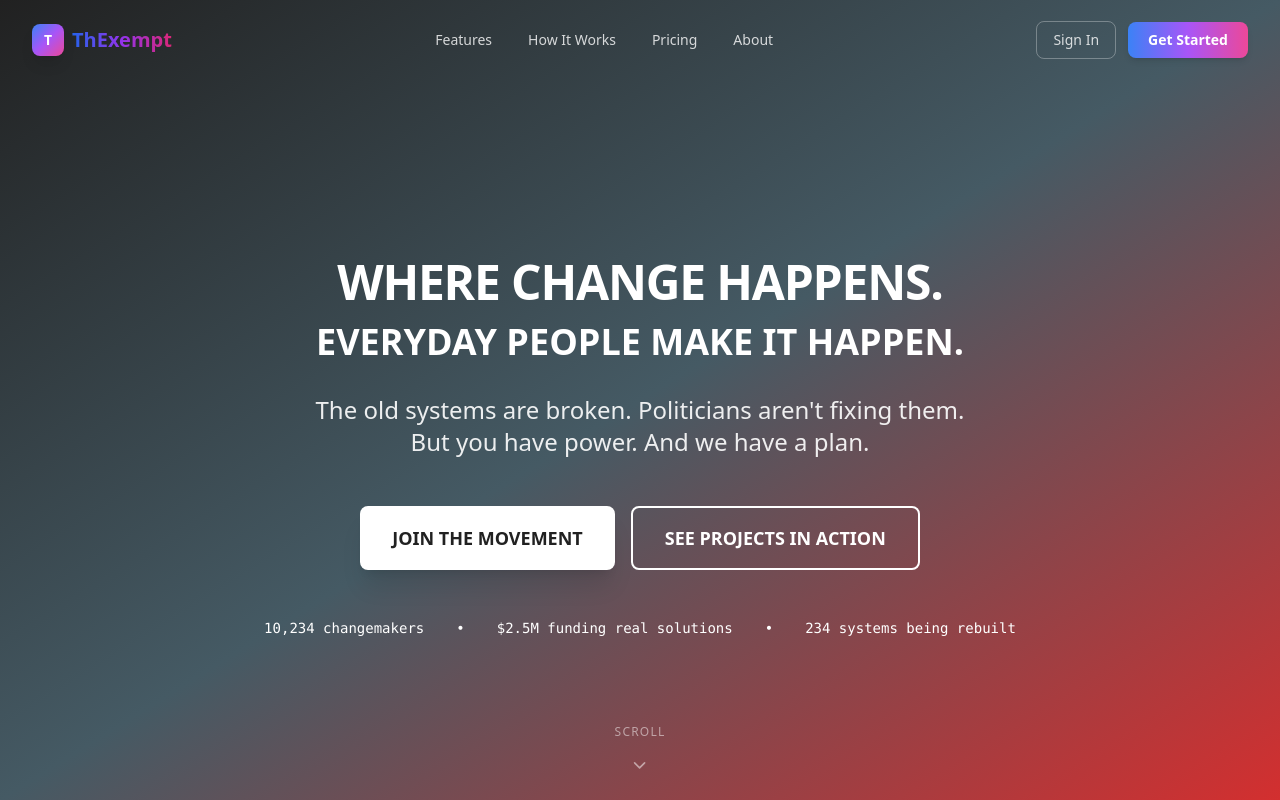
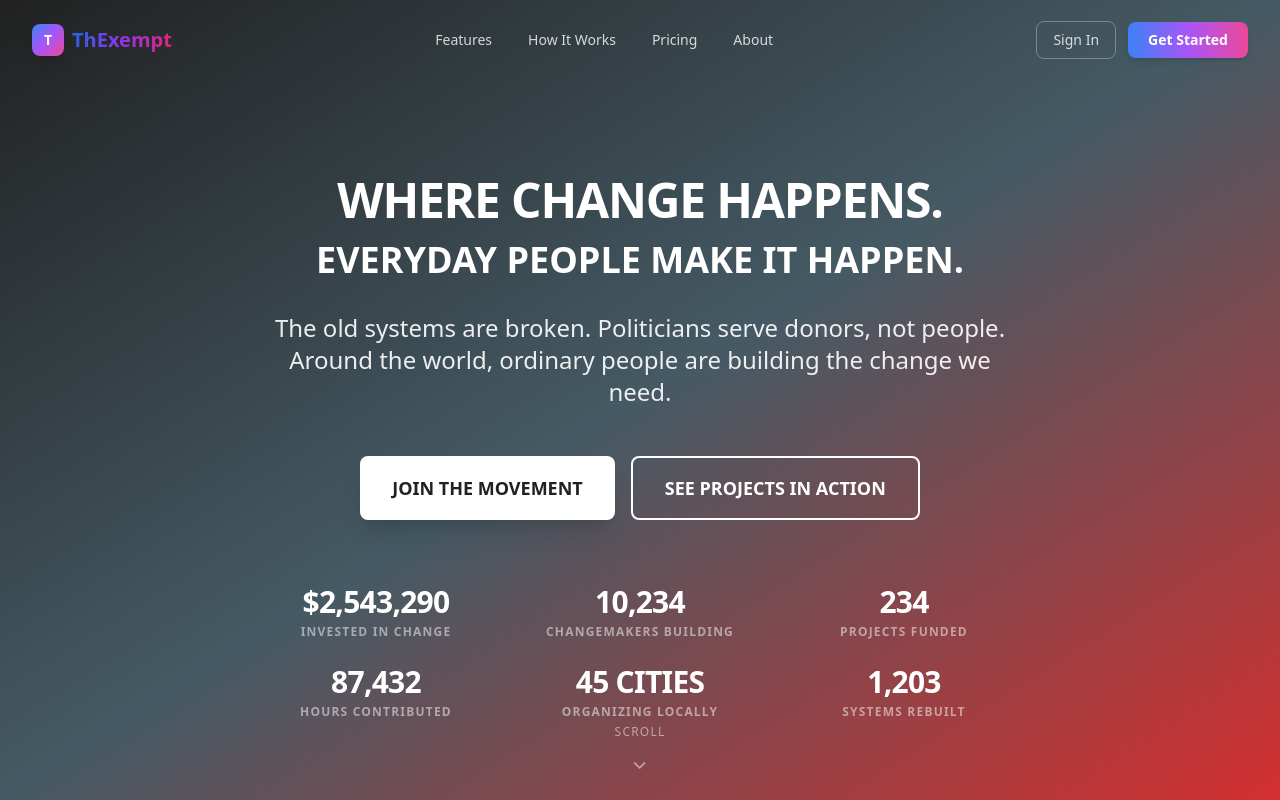
Before and after one commit to stewartDMS/ThExempt, a Next.js app in the folder landing_page/: page / in a window 1280 px wide. Shown: the top 800 px of the page. Built offline with nearby package versions, Linux system fonts and the light colour scheme.

Commit message:
fix: update hero copy for international audience, expand stats grid, rename testimonials heading
Co-authored-by: stewartDMS <72364932+stewartDMS@users.noreply.github.com>

```diff
--- a/landing_page/components/Hero.tsx
+++ b/landing_page/components/Hero.tsx
@@ -45,9 +45,9 @@ export default function Hero() {
           variants={itemVariants}
           className="text-xl md:text-2xl text-white/90 mb-12 max-w-3xl mx-auto font-medium"
         >
-          The old systems are broken. Politicians aren&apos;t fixing them.
+          The old systems are broken. Politicians serve donors, not people.
           <br />
-          But you have power. And we have a plan.
+          Around the world, ordinary people are building the change we need.
         </motion.p>
 
         <motion.div
@@ -72,13 +72,21 @@ export default function Hero() {
 
         <motion.div
           variants={itemVariants}
-          className="mt-12 flex flex-wrap items-center justify-center gap-4 sm:gap-8 text-white text-sm font-mono"
+          className="mt-16 grid grid-cols-2 sm:grid-cols-3 gap-6 max-w-3xl mx-auto"
         >
-          <span>10,234 changemakers</span>
-          <span className="hidden sm:inline">•</span>
-          <span>$2.5M funding real solutions</span>
-          <span className="hidden sm:inline">•</span>
-          <span>234 systems being rebuilt</span>
+          {[
+            { value: '$2,543,290', label: 'INVESTED IN CHANGE' },
+            { value: '10,234', label: 'CHANGEMAKERS BUILDING' },
+            { value: '234', label: 'PROJECTS FUNDED' },
+            { value: '87,432', label: 'HOURS CONTRIBUTED' },
+            { value: '45 CITIES', label: 'ORGANIZING LOCALLY' },
+            { value: '1,203', label: 'SYSTEMS REBUILT' },
+          ].map((stat) => (
+            <div key={stat.label} className="text-center">
+              <div className="text-2xl sm:text-3xl font-black text-white tracking-tight">{stat.value}</div>
+              <div className="text-xs font-bold text-white/50 tracking-widest uppercase mt-1">{stat.label}</div>
+            </div>
+          ))}
         </motion.div>
       </motion.div>
 
--- a/landing_page/components/Testimonials.tsx
+++ b/landing_page/components/Testimonials.tsx
@@ -91,13 +91,13 @@ export default function Testimonials() {
             Stories
           </span>
           <h2 className="text-4xl sm:text-5xl font-bold text-white mb-4">
-            Builders Love{' '}
+            Be One of the First{' '}
             <span className="bg-gradient-to-r from-electricBlue to-brightCyan bg-clip-text text-transparent">
-              ThExempt
+              Changemakers
             </span>
           </h2>
           <p className="text-xl text-white/60 max-w-xl mx-auto">
-            Real stories from real builders shipping real things
+            Join the early wave of builders and activists changing the world from the ground up
           </p>
         </motion.div>
 
```
